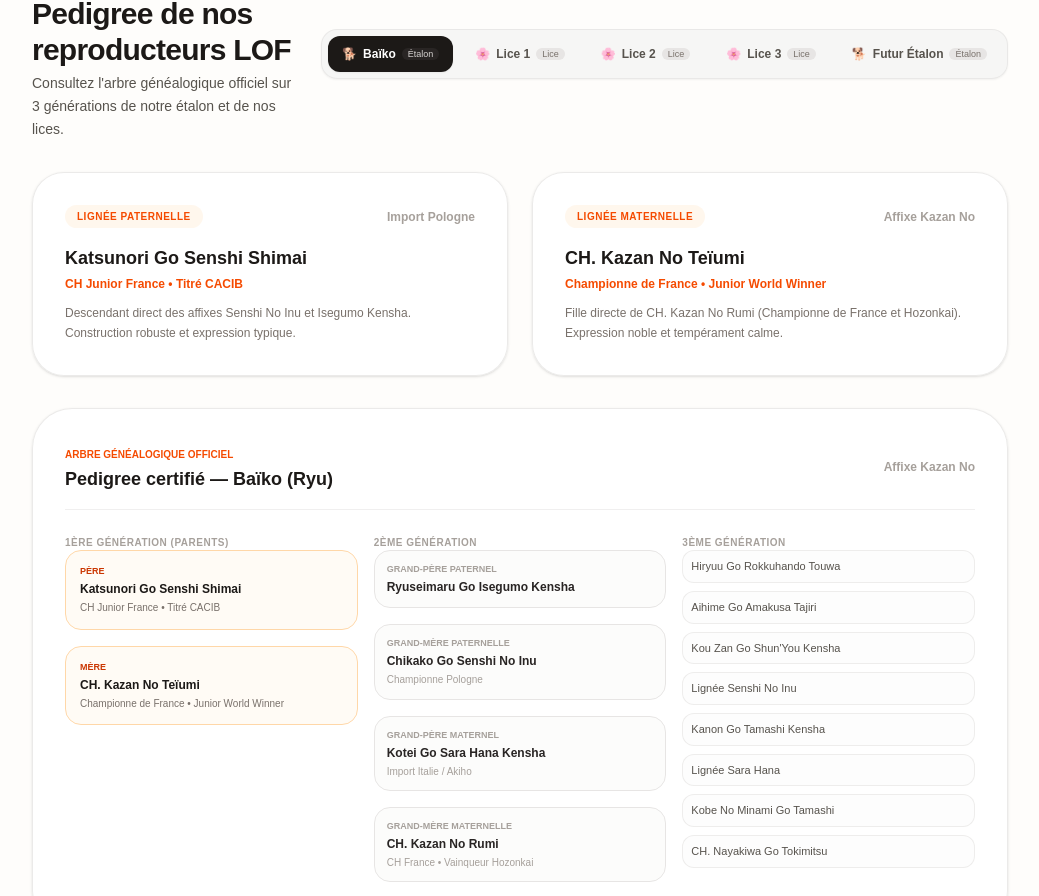
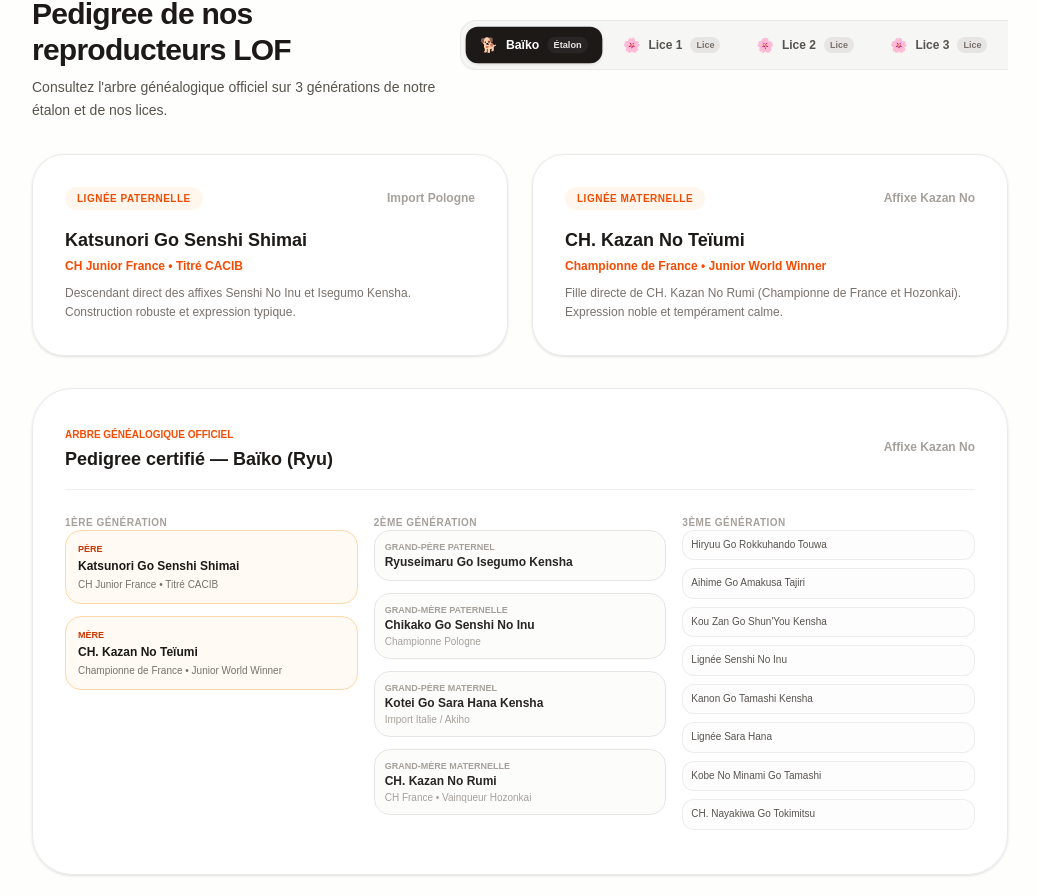
Before and after one commit to pierresamaritano/inochiinu-web, a Next.js app: page /elevage in a window 1280 px wide. Shown: the part 1308-2204 px from the top of the page, without its empty margins (120-1159 px from the left). Built offline with nearby package versions, Linux system fonts and the light colour scheme; no server answers.

Commit message:
optimize

```diff
--- a/app/elevage/page.tsx
+++ b/app/elevage/page.tsx
@@ -41,7 +41,7 @@ export default function ElevagePage() {
   const [showInfoModal, setShowInfoModal] = useState(false);
   const [dontShowAgain, setDontShowAgain] = useState(false);
 
-  // Sélecteur de reproducteur (Onglets directs)
+  // Sélecteur de reproducteur actif
   const [selectedDogIndex, setSelectedDogIndex] = useState(0);
 
   const [step, setStep] = useState(1);
@@ -96,7 +96,7 @@ export default function ElevagePage() {
     },
   ];
 
-  // Liste typée des 5 reproducteurs
+  // Liste des 5 reproducteurs
   const dogs: DogProfile[] = [
     {
       id: "baiko",
@@ -489,44 +489,45 @@ export default function ElevagePage() {
         </div>
       </section>
 
-      {/* SECTION PEDIGREE : NAVIGATION DIRECTE ET SANS SAUT DE PAGE */}
-      <section className="relative z-10 border-t border-stone-200/60 bg-white/40 backdrop-blur-xl py-16">
-        <div className="mx-auto max-w-5xl px-6 space-y-8">
+      {/* SECTION PEDIGREE : NAVIGATION DIRECTE & DÉFILEMENT FLUIDE SUR MOBILE */}
+      <section className="relative z-10 border-t border-stone-200/60 bg-white/50 backdrop-blur-xl py-12 sm:py-16">
+        <div className="mx-auto max-w-5xl px-4 sm:px-6 space-y-6 sm:space-y-8">
 
-          {/* EN-TÊTE FIXE DU PEDIGREE */}
-          <div className="flex flex-col lg:flex-row lg:items-center lg:justify-between gap-6">
-            <div>
-              <span className="text-xs font-black uppercase tracking-wider text-orange-600">
+          {/* EN-TÊTE : CENTRÉ SUR MOBILE, ALIGNÉ SUR DESKTOP */}
+          <div className="flex flex-col lg:flex-row lg:items-center lg:justify-between gap-5 text-center sm:text-left">
+            <div className="mx-auto sm:mx-0 max-w-xl">
+              <span className="inline-block text-[11px] font-black uppercase tracking-wider text-orange-600 bg-orange-50/80 px-3 py-1 rounded-full sm:bg-transparent sm:p-0">
                 Génétique & Standard Japonais
               </span>
-              <h2 className="text-2xl sm:text-3xl font-black tracking-tight text-stone-900 mt-1">
+              <h2 className="text-2xl sm:text-3xl font-black tracking-tight text-stone-900 mt-2 sm:mt-1">
                 Pedigree de nos reproducteurs LOF
               </h2>
-              <p className="mt-1 max-w-2xl text-xs sm:text-sm text-stone-600 font-medium leading-relaxed">
+              <p className="mt-2 text-xs sm:text-sm text-stone-600 font-medium leading-relaxed">
                 Consultez l'arbre généalogique officiel sur 3 générations de notre étalon et de nos lices.
               </p>
             </div>
 
-            {/* SÉLECTEUR PLAT (5 REPRODUCTEURS) */}
-            <div className="flex flex-wrap items-center gap-2 shrink-0 bg-stone-100/90 p-1.5 rounded-2xl border border-stone-200/80 shadow-xs">
+            {/* SÉLECTEUR MOBILE & DESKTOP (DÉFILEMENT HORIZONTAL FLUIDE SANS BRISER LA LIGNE) */}
+            <div className="w-full lg:w-auto -mx-4 px-4 sm:mx-0 sm:px-0 overflow-x-auto">
+              <div className="flex items-center gap-2 p-1.5 bg-stone-100/90 rounded-2xl border border-stone-200/80 w-max mx-auto sm:mx-0 shadow-xs">
                 {dogs.map((dog, index) => {
                   const isSelected = selectedDogIndex === index;
                   return (
                     <button
                       key={dog.id}
                       onClick={() => setSelectedDogIndex(index)}
-                    className={`h-9 px-3.5 rounded-xl text-xs font-bold transition-all cursor-pointer flex items-center gap-1.5 ${
+                      className={`h-10 sm:h-9 px-4 sm:px-3.5 rounded-xl text-xs font-bold transition-all cursor-pointer flex items-center gap-2 shrink-0 select-none ${
                         isSelected
-                        ? "bg-stone-900 text-white shadow-xs"
-                        : "text-stone-600 hover:text-stone-900 hover:bg-stone-200/60"
+                          ? "bg-stone-900 text-white shadow-sm scale-[1.02]"
+                          : "text-stone-600 hover:text-stone-900 hover:bg-stone-200/60 active:scale-95"
                       }`}
                     >
-                    <span>{dog.role === "Étalon" ? "🐕" : "🌸"}</span>
+                      <span className="text-sm">{dog.role === "Étalon" ? "🐕" : "🌸"}</span>
                       <span>{dog.badgeName}</span>
                       <span
-                      className={`text-[9px] px-1.5 py-0.2 rounded-full font-normal ${
+                        className={`text-[9px] px-1.5 py-0.5 rounded-full font-semibold ${
                           isSelected
-                          ? "bg-stone-800 text-stone-300"
+                            ? "bg-stone-800 text-stone-200"
                             : "bg-stone-200 text-stone-500"
                         }`}
                       >
@@ -537,46 +538,47 @@ export default function ElevagePage() {
                 })}
               </div>
             </div>
+          </div>
 
           {/* PALMARÈS ET LIGNÉES DU REPRODUCTEUR SÉLECTIONNÉ */}
-          <div className="grid gap-6 md:grid-cols-2">
+          <div className="grid gap-4 sm:gap-6 md:grid-cols-2">
             {/* PÈRE */}
-            <div className="rounded-[2rem] border border-stone-200/80 bg-white/80 p-6 sm:p-8 shadow-sm flex flex-col justify-between">
+            <div className="rounded-[2rem] border border-stone-200/80 bg-white/90 p-5 sm:p-8 shadow-sm flex flex-col justify-between">
               <div>
-                <div className="flex items-center justify-between mb-4">
+                <div className="flex items-center justify-between mb-3 sm:mb-4">
                   <span className="text-[10px] font-black uppercase tracking-wider text-orange-600 bg-orange-50 px-3 py-1 rounded-full">
                     Lignée Paternelle
                   </span>
-                  <span className="text-xs font-bold text-stone-400">{currentProfile.father.origin}</span>
+                  <span className="text-[11px] sm:text-xs font-bold text-stone-400">{currentProfile.father.origin}</span>
                 </div>
-                <h3 className="text-lg font-black text-stone-900">
+                <h3 className="text-base sm:text-lg font-black text-stone-900">
                   {currentProfile.father.name}
                 </h3>
                 <p className="mt-1 text-xs font-bold text-orange-600">
                   {currentProfile.father.titles}
                 </p>
-                <p className="mt-3 text-xs text-stone-500 leading-relaxed">
+                <p className="mt-2.5 text-xs text-stone-500 leading-relaxed">
                   {currentProfile.father.desc}
                 </p>
               </div>
             </div>
 
             {/* MÈRE */}
-            <div className="rounded-[2rem] border border-stone-200/80 bg-white/80 p-6 sm:p-8 shadow-sm flex flex-col justify-between">
+            <div className="rounded-[2rem] border border-stone-200/80 bg-white/90 p-5 sm:p-8 shadow-sm flex flex-col justify-between">
               <div>
-                <div className="flex items-center justify-between mb-4">
+                <div className="flex items-center justify-between mb-3 sm:mb-4">
                   <span className="text-[10px] font-black uppercase tracking-wider text-orange-600 bg-orange-50 px-3 py-1 rounded-full">
                     Lignée Maternelle
                   </span>
-                  <span className="text-xs font-bold text-stone-400">{currentProfile.mother.origin}</span>
+                  <span className="text-[11px] sm:text-xs font-bold text-stone-400">{currentProfile.mother.origin}</span>
                 </div>
-                <h3 className="text-lg font-black text-stone-900">
+                <h3 className="text-base sm:text-lg font-black text-stone-900">
                   {currentProfile.mother.name}
                 </h3>
                 <p className="mt-1 text-xs font-bold text-orange-600">
                   {currentProfile.mother.titles}
                 </p>
-                <p className="mt-3 text-xs text-stone-500 leading-relaxed">
+                <p className="mt-2.5 text-xs text-stone-500 leading-relaxed">
                   {currentProfile.mother.desc}
                 </p>
               </div>
@@ -584,71 +586,58 @@ export default function ElevagePage() {
           </div>
 
           {/* ARBRE GÉNÉALOGIQUE SUR 3 GÉNÉRATIONS */}
-          <div className="rounded-[2.5rem] border border-stone-200/80 bg-white/80 p-6 sm:p-8 shadow-sm space-y-6">
-            <div className="flex flex-col sm:flex-row sm:items-center sm:justify-between gap-2 border-b border-stone-200/60 pb-4">
+          <div className="rounded-[2rem] sm:rounded-[2.5rem] border border-stone-200/80 bg-white/90 p-5 sm:p-8 shadow-sm space-y-4 sm:space-y-6">
+            <div className="flex flex-col sm:flex-row sm:items-center sm:justify-between gap-2 border-b border-stone-200/60 pb-3 sm:pb-4 text-center sm:text-left">
               <div>
                 <span className="text-[10px] font-black uppercase text-orange-600">Arbre Généalogique Officiel</span>
-                <h3 className="text-lg font-black text-stone-900">
+                <h3 className="text-base sm:text-lg font-black text-stone-900">
                   Pedigree certifié — {currentProfile.name}
                 </h3>
               </div>
-              <span className="text-xs font-bold text-stone-400">{currentProfile.affixe}</span>
+              <div className="flex items-center justify-center sm:justify-end gap-2 text-stone-400 text-xs font-bold">
+                <span>{currentProfile.affixe}</span>
+                <span className="sm:hidden text-[10px] bg-stone-100 text-stone-500 px-2 py-0.5 rounded-full font-medium">Glisser ➔</span>
+              </div>
             </div>
 
-            <div className="overflow-x-auto pb-4">
-              <div className="min-w-[720px] grid grid-cols-3 gap-4 text-xs">
+            <div className="overflow-x-auto pb-3 -mx-2 px-2">
+              <div className="min-w-[680px] grid grid-cols-3 gap-3 sm:gap-4 text-xs">
                 {/* COLONNE 1 : PARENTS */}
-                <div className="space-y-4">
-                  <span className="text-[10px] font-black uppercase tracking-wider text-stone-400">1ère Génération (Parents)</span>
+                <div className="space-y-3">
+                  <span className="text-[10px] font-black uppercase tracking-wider text-stone-400">1ère Génération</span>
 
-                  <div className="rounded-2xl border border-orange-200 bg-orange-50/50 p-3.5 space-y-1">
+                  <div className="rounded-2xl border border-orange-200 bg-orange-50/60 p-3 space-y-1">
                     <span className="text-[9px] font-black text-orange-700 uppercase block">Père</span>
-                    <p className="font-black text-stone-900">{currentProfile.father.name}</p>
+                    <p className="font-black text-stone-900 leading-tight">{currentProfile.father.name}</p>
                     <p className="text-[10px] text-stone-500 font-medium">{currentProfile.father.titles}</p>
                   </div>
 
-                  <div className="rounded-2xl border border-orange-200 bg-orange-50/50 p-3.5 space-y-1">
+                  <div className="rounded-2xl border border-orange-200 bg-orange-50/60 p-3 space-y-1">
                     <span className="text-[9px] font-black text-orange-700 uppercase block">Mère</span>
-                    <p className="font-black text-stone-900">{currentProfile.mother.name}</p>
+                    <p className="font-black text-stone-900 leading-tight">{currentProfile.mother.name}</p>
                     <p className="text-[10px] text-stone-500 font-medium">{currentProfile.mother.titles}</p>
                   </div>
                 </div>
 
                 {/* COLONNE 2 : GRANDS-PARENTS */}
-                <div className="space-y-4">
+                <div className="space-y-3">
                   <span className="text-[10px] font-black uppercase tracking-wider text-stone-400">2ème Génération</span>
 
-                  <div className="rounded-2xl border border-stone-200 bg-stone-50/60 p-3 space-y-1">
-                    <span className="text-[9px] font-bold text-stone-400 uppercase block">{currentProfile.father.gParents[0].role}</span>
-                    <p className="font-bold text-stone-800">{currentProfile.father.gParents[0].name}</p>
-                    {currentProfile.father.gParents[0].details && (
-                      <p className="text-[10px] text-stone-400">{currentProfile.father.gParents[0].details}</p>
-                    )}
+                  {currentProfile.father.gParents.map((gp, i) => (
+                    <div key={`f-gp-${i}`} className="rounded-2xl border border-stone-200 bg-stone-50/60 p-2.5 space-y-0.5">
+                      <span className="text-[9px] font-bold text-stone-400 uppercase block">{gp.role}</span>
+                      <p className="font-bold text-stone-800 leading-tight">{gp.name}</p>
+                      {gp.details && <p className="text-[10px] text-stone-400">{gp.details}</p>}
                     </div>
+                  ))}
 
-                  <div className="rounded-2xl border border-stone-200 bg-stone-50/60 p-3 space-y-1">
-                    <span className="text-[9px] font-bold text-stone-400 uppercase block">{currentProfile.father.gParents[1].role}</span>
-                    <p className="font-bold text-stone-800">{currentProfile.father.gParents[1].name}</p>
-                    {currentProfile.father.gParents[1].details && (
-                      <p className="text-[10px] text-stone-400">{currentProfile.father.gParents[1].details}</p>
-                    )}
+                  {currentProfile.mother.gParents.map((gp, i) => (
+                    <div key={`m-gp-${i}`} className="rounded-2xl border border-stone-200 bg-stone-50/60 p-2.5 space-y-0.5">
+                      <span className="text-[9px] font-bold text-stone-400 uppercase block">{gp.role}</span>
+                      <p className="font-bold text-stone-800 leading-tight">{gp.name}</p>
+                      {gp.details && <p className="text-[10px] text-stone-400">{gp.details}</p>}
                     </div>
-
-                  <div className="rounded-2xl border border-stone-200 bg-stone-50/60 p-3 space-y-1">
-                    <span className="text-[9px] font-bold text-stone-400 uppercase block">{currentProfile.mother.gParents[0].role}</span>
-                    <p className="font-bold text-stone-800">{currentProfile.mother.gParents[0].name}</p>
-                    {currentProfile.mother.gParents[0].details && (
-                      <p className="text-[10px] text-stone-400">{currentProfile.mother.gParents[0].details}</p>
-                    )}
-                  </div>
-
-                  <div className="rounded-2xl border border-stone-200 bg-stone-50/60 p-3 space-y-1">
-                    <span className="text-[9px] font-bold text-stone-400 uppercase block">{currentProfile.mother.gParents[1].role}</span>
-                    <p className="font-bold text-stone-800">{currentProfile.mother.gParents[1].name}</p>
-                    {currentProfile.mother.gParents[1].details && (
-                      <p className="text-[10px] text-stone-400">{currentProfile.mother.gParents[1].details}</p>
-                    )}
-                  </div>
+                  ))}
                 </div>
 
                 {/* COLONNE 3 : ARRIÈRE-GRANDS-PARENTS */}
@@ -656,12 +645,12 @@ export default function ElevagePage() {
                   <span className="text-[10px] font-black uppercase tracking-wider text-stone-400">3ème Génération</span>
 
                   {currentProfile.father.ggParents.map((name, i) => (
-                    <div key={`f-gg-${i}`} className="rounded-xl border border-stone-200/70 bg-stone-50/40 p-2 text-[11px] text-stone-600 font-medium">
+                    <div key={`f-gg-${i}`} className="rounded-xl border border-stone-200/70 bg-stone-50/40 p-2 text-[10px] text-stone-600 font-medium leading-tight">
                       {name}
                     </div>
                   ))}
                   {currentProfile.mother.ggParents.map((name, i) => (
-                    <div key={`m-gg-${i}`} className="rounded-xl border border-stone-200/70 bg-stone-50/40 p-2 text-[11px] text-stone-600 font-medium">
+                    <div key={`m-gg-${i}`} className="rounded-xl border border-stone-200/70 bg-stone-50/40 p-2 text-[10px] text-stone-600 font-medium leading-tight">
                       {name}
                     </div>
                   ))}
@@ -672,7 +661,7 @@ export default function ElevagePage() {
 
           {/* POINTS CLÉS DU PEDIGREE */}
           <div className="rounded-[2rem] border border-stone-200/80 bg-stone-900 p-6 sm:p-8 text-white shadow-md">
-            <h3 className="text-base font-black tracking-tight text-white mb-4">
+            <h3 className="text-sm sm:text-base font-black tracking-tight text-white mb-4 text-center sm:text-left">
               Les piliers de notre élevage :
             </h3>
             <div className="grid gap-4 sm:grid-cols-3 text-xs text-stone-300 font-medium">
@@ -690,6 +679,7 @@ export default function ElevagePage() {
               </div>
             </div>
           </div>
+
         </div>
       </section>
 
```
Lines whose indentation alone changed are shown as unchanged.
